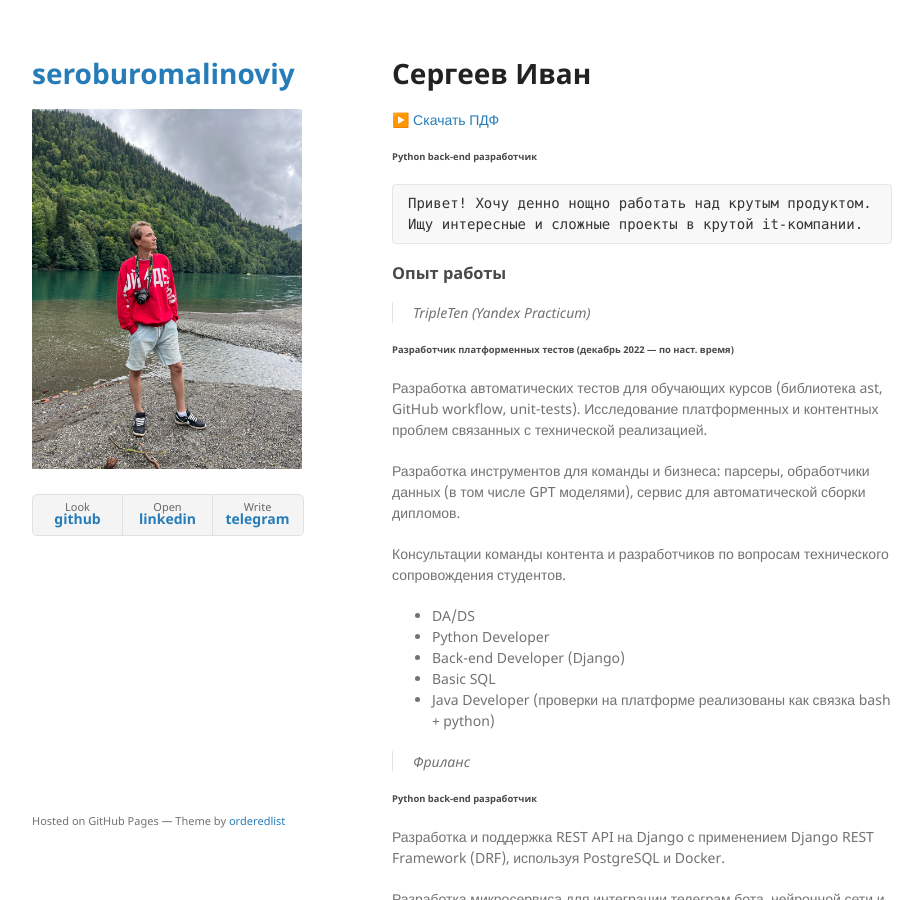
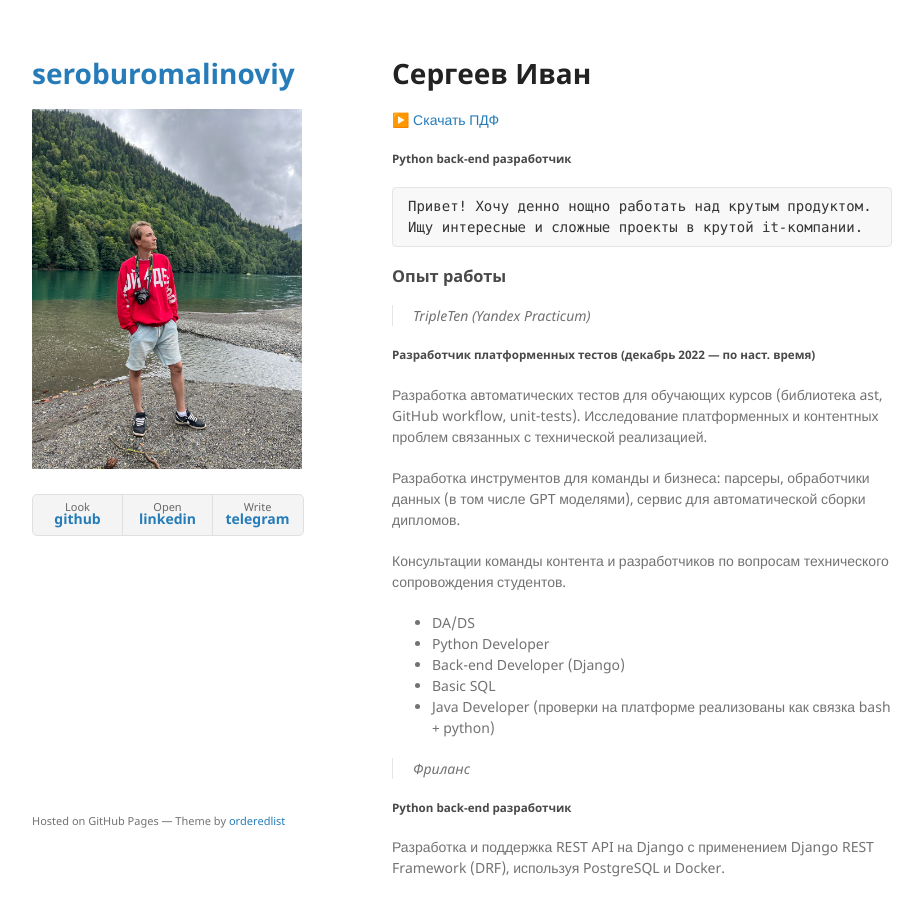
Before and after one commit to seroburomalinoviy/seroburomalinoviy.github.io, a Jekyll site: the page built from index.md, in a window 1280 px wide and 900 px high. Shown: the whole window, without its empty margins (178-1101 px from the left). Built offline with Jekyll 4.4.1, drawn with Linux system fonts in a browser that asks for light colours; the repository's description, which GitHub fills in, is left out; our own code applies the rules of GitHub Pages for plain Markdown files.

Commit message:
upd CV content

````diff
--- a/index.md
+++ b/index.md
@@ -7,7 +7,7 @@ layout: default
 
 ▶️ [Скачать ПДФ](./CV.pdf)
 
-###### Python back-end разработчик
+##### Python back-end разработчик
 
 
 ```
@@ -19,7 +19,7 @@ layout: default
 
 > TripleTen (Yandex Practicum)
 
-###### Разработчик платформенных тестов (декабрь 2022 — по наст. время)
+##### Разработчик платформенных тестов (декабрь 2022 — по наст. время)
 
 Разработка автоматических тестов для обучающих курсов (библиотека ast, GitHub workflow, unit-tests).
 Исследование платформенных и контентных проблем связанных с технической реализацией.
@@ -36,7 +36,7 @@ layout: default
 
 > Фриланс
 
-###### Python back-end разработчик
+##### Python back-end разработчик
 
 Разработка и поддержка REST API на Django с применением Django REST Framework (DRF), используя PostgreSQL и Docker.
 
@@ -46,7 +46,7 @@ layout: default
 
 > iQutor
 
-###### Python back-end разработчик (март 2022 — февраль 2023)
+##### Python back-end разработчик (март 2022 — февраль 2023)
 
 Поддержка и доработка django-сервиса с ботами на aiogram и asyncio для образовательной онлайн площадки с репетиторами для школьников.
 
@@ -54,7 +54,7 @@ layout: default
 
 >Санкт-Петербургский национальный исследовательский университет информационных технологий, механики и оптики, Санкт-Петербург (Университет ИТМО)
 
-###### Магистр
+##### Магистр
 
 СУИР, Робототехника и искусственный интелект
 
````
